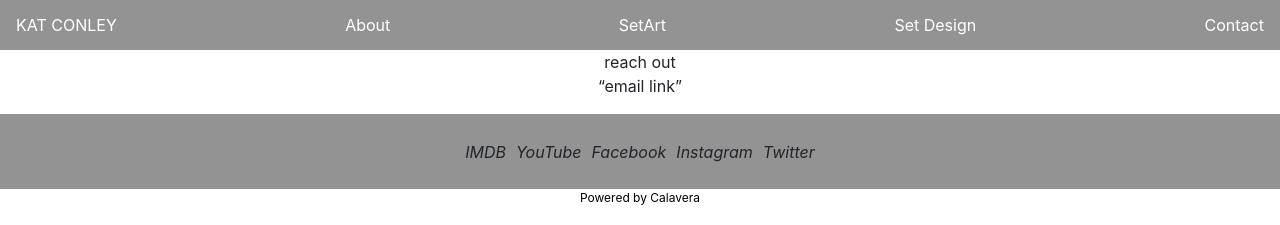
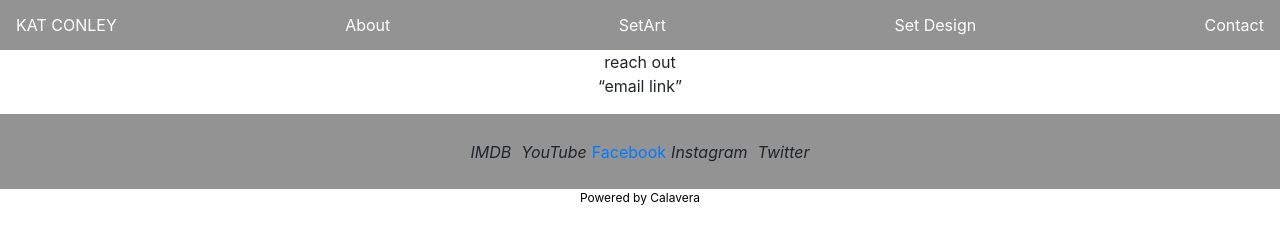
Before and after one commit to saracward/katconley, a React (Create React App) app: page /Contact in a window 1280 px wide. Shown: the top 225 px of the page. Built offline with nearby package versions, Linux system fonts and the light colour scheme.

Commit message:
netlify added

```diff
--- a/src/components/Footer.js
+++ b/src/components/Footer.js
@@ -7,7 +7,7 @@ const Footer = () => {
         <div className="footer">
           <i>IMDB</i>
           <i>YouTube</i>
-          <i>Facebook</i>
+          <a href="https://www.facebook.com/kat.conley.5">Facebook</a>
           <i>Instagram</i>
           <i>Twitter</i>
         </div>
```
Also changed, not shown: 1 other file (tests, documents, lock files or other folders).
